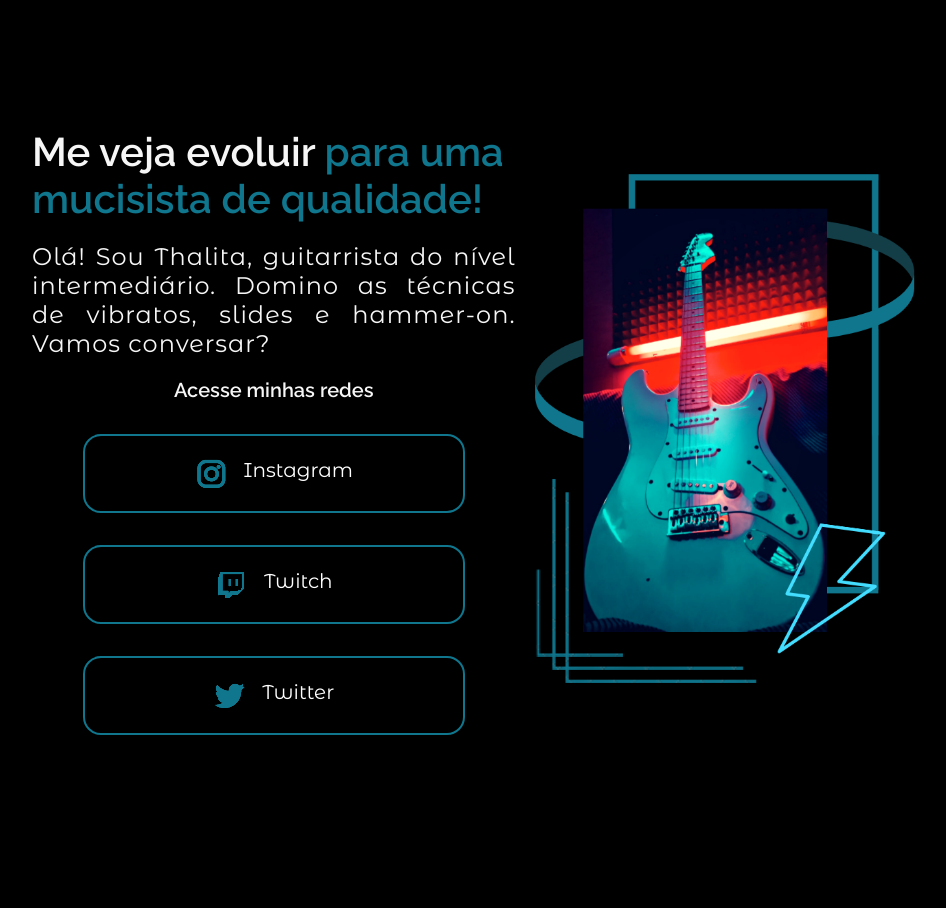
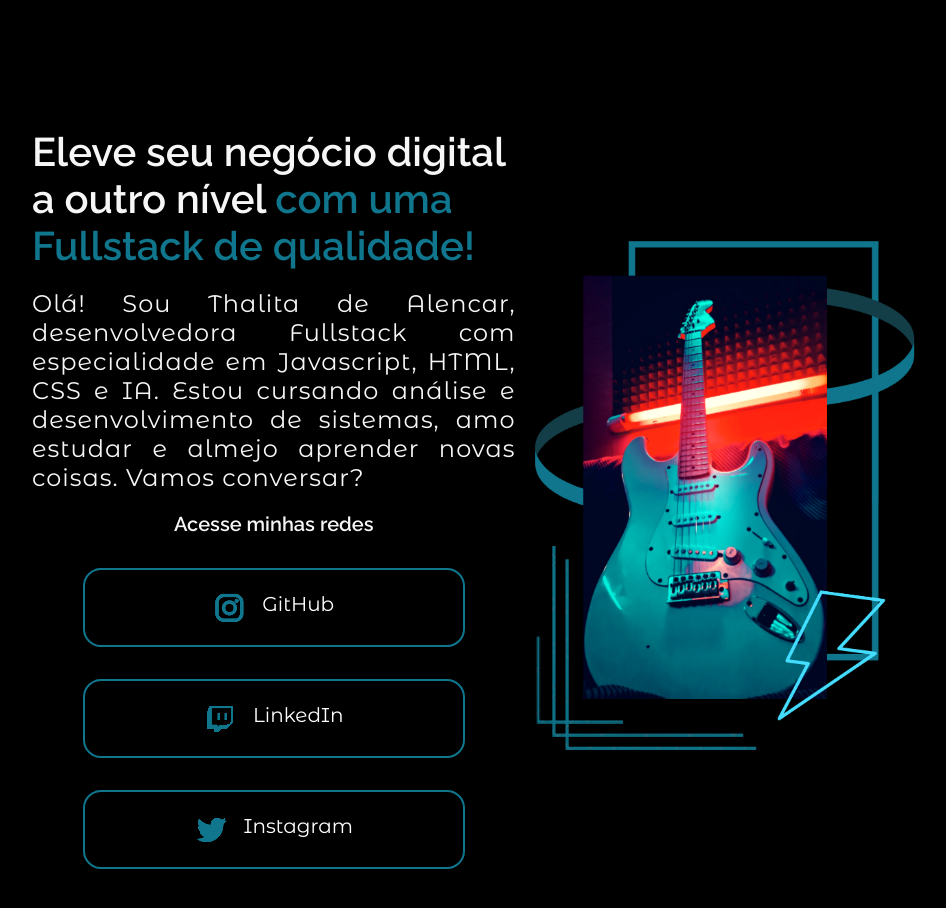
Before and after one commit to thallencar/Formacao-HTML-e-CSS, a plain HTML site: page index.html in a window 1280 px wide. Shown: the whole page, without its empty margins (160-1106 px from the left). Drawn offline with Linux system fonts and the light colour scheme.

Commit message:
Update de textos e links da página index

```diff
--- a/index.html
+++ b/index.html
@@ -13,19 +13,19 @@
    <header></header>
    <main class="apresentacao">
       <section class="apresentacao__conteudo">
-      <h1 class="apresentacao__conteudo__titulo">Me veja evoluir <strong class="titulo-destaque"> para uma mucisista de qualidade!</strong></h1>
-         <p class="apresentacao__conteudo__texto">Olá! Sou Thalita, guitarrista do nível intermediário. Domino as técnicas de vibratos, slides e hammer-on. Vamos conversar?</p>
+      <h1 class="apresentacao__conteudo__titulo">Eleve seu negócio digital a outro nível <strong class="titulo-destaque"> com uma Fullstack de qualidade!</strong></h1>
+         <p class="apresentacao__conteudo__texto">Olá! Sou Thalita de Alencar, desenvolvedora Fullstack com especialidade em Javascript, HTML, CSS e IA. Estou cursando análise e desenvolvimento de sistemas, amo estudar e almejo aprender novas coisas. Vamos conversar?</p>
             <div class="apresentacao__links">
                <h2 class="apresentacao__links__subtitulo">Acesse minhas redes</h2>
-            <a class="apresentacao__links__link" id="instagram" href="https://instagram.com">
+               <a class="apresentacao__links__link" id="github" href="https://github.com/thallencar" target="_blank">
                <img src="./assets/instagram.png">
+               GitHub</a>
+               <a class="apresentacao__links__link" href="https://www.linkedin.com/in/thalita-de-alencar/" target="_blank">
+               <img src="./assets/twitch.png">
+               LinkedIn</a>
+               <a class="apresentacao__links__link" href="https://www.instagram.com/_thalencar/" target="_blank">
+               <img src="./assets/twitter.png">
                Instagram</a>
-            <a class="apresentacao__links__link" href="https://twitch.com">
-               <img src="./assets/twitch.png">
-               Twitch</a>
-               <a class="apresentacao__links__link" href="https://twitter.com">
-                  <img src="./assets/twitter.png">
-                  Twitter</a>
          </div>
       </section>
       <div class="guita"><img src="./assets/guit.png" alt="Foto da guitarra"> </div>
```
